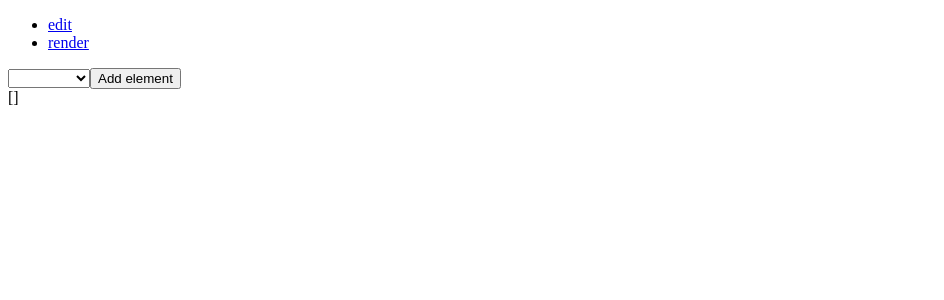
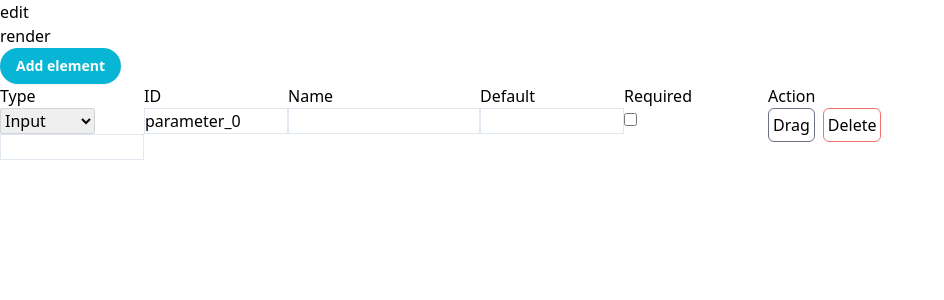
Before and after one commit to Alexpri/test-wysiwyg, a Nuxt app: page /edit in a window 1280 px wide. Both pictures are taken after a click on the button "Add element". Shown: the top 300 px of the page, without its empty margins (0-944 px from the left). Built offline with nearby package versions, Linux system fonts and the light colour scheme.

Commit message:
t-2 - update elements config

```diff
--- a/components/ConfigTable.vue
+++ b/components/ConfigTable.vue
@@ -1,13 +1,130 @@
 <template>
-  <div>
-    {{ filledItems }}
+  <div class="flex flex-col">
+    <div class="flex flex-row">
+      <div class="w-36">Type</div>
+      <div class="w-36">ID</div>
+      <div class="w-48">Name</div>
+      <div class="w-36">Default</div>
+      <div class="w-36">Required</div>
+      <div>Action</div>
+    </div>
+
+    <div v-for="item in filledItems" :key="item.id" class="flex flex-row">
+      <div class="w-36">
+        <select
+          :value="item.typeId"
+          @change="eventTypeHandler($event, item.id)"
+          name="element select"
+          id="add-new-element-select"
+          class="border rounded-sm border-gray-300 mr-2"
+        >
+          <option
+            v-for="option of selectData"
+            :key="option.id"
+            :value="option.id"
+          >
+            {{ option.title }}
+          </option>
+        </select>
+        <input
+          class="w-full border border-slate-200 placeholder-slate-400"
+          type="text"
+        />
+      </div>
+      <div class="w-36">
+        <input
+          class="w-full border border-slate-200 placeholder-slate-400"
+          :value="item.fieldId"
+          @input="eventIdHandler($event, item.id)"
+          type="text"
+        />
+      </div>
+      <div class="w-48">
+        <input
+          class="w-full border border-slate-200 placeholder-slate-400"
+          :value="item.name"
+          @input="eventNameHandler($event, item.id)"
+          type="text"
+        />
+      </div>
+      <div class="w-36">
+        <input
+          class="w-full border border-slate-200 placeholder-slate-400"
+          :value="item.name"
+          @input="eventDefaultHandler($event, item.id, item.typeId)"
+          type="text"
+        />
+      </div>
+      <div class="w-36">
+        <input
+          type="checkbox"
+          :value="item.name"
+          @input="eventRequiredHandler($event, item.id)"
+        />
+      </div>
+      <div>
+        <button class="p-1 border border-gray-500 rounded-md mr-2">Drag</button>
+        <button class="p-1 border border-red-400 rounded-md">Delete</button>
+      </div>
+    </div>
   </div>
 </template>
 
 <script setup lang="ts">
+import {
+  OptionData,
+  ELEMENT_TYPES,
+  ELEMENT_NUMBER_TYPES,
+  MainElement,
+} from '~~/types/elements'
+
 defineProps({
-  filledItems: Array<
-    DividerItem | InputNumberItem | InputTextItem | InputCheckboxItem
-  >,
+  filledItems: Array<MainElement>,
 })
+const emit = defineEmits([
+  'updateId',
+  'updateName',
+  'updateDefault',
+  'updateType',
+  'updateRequired',
+])
+
+const selectData: OptionData[] = [
+  { title: ELEMENT_TYPES.DIVIDER, id: ELEMENT_NUMBER_TYPES.DIVIDER },
+  { title: ELEMENT_TYPES.INPUT_NUMBER, id: ELEMENT_NUMBER_TYPES.INPUT_NUMBER },
+  { title: ELEMENT_TYPES.INPUT_TEXT, id: ELEMENT_NUMBER_TYPES.INPUT_TEXT },
+  {
+    title: ELEMENT_TYPES.INPUT_CHECKBOX,
+    id: ELEMENT_NUMBER_TYPES.INPUT_CHECKBOX,
+  },
+]
+
+function eventIdHandler(event: Event, id: string) {
+  emit('updateId', { value: (event.target as HTMLInputElement).value, id })
+}
+function eventNameHandler(event: Event, id: string) {
+  emit('updateName', { value: (event.target as HTMLInputElement).value, id })
+}
+
+function eventDefaultHandler(
+  event: Event,
+  id: string,
+  type: ELEMENT_NUMBER_TYPES
+) {
+  emit('updateDefault', {
+    value: (event.target as HTMLSelectElement).value,
+    id,
+    type,
+  })
+}
+
+function eventTypeHandler(event: Event, id: string) {
+  emit('updateType', { value: (event.target as HTMLSelectElement).value, id })
+}
+function eventRequiredHandler(event: Event, id: string) {
+  emit('updateRequired', {
+    value: (event.target as HTMLInputElement).checked,
+    id,
+  })
+}
 </script>
--- a/nuxt.config.ts
+++ b/nuxt.config.ts
@@ -1,4 +1,4 @@
 // https://nuxt.com/docs/api/configuration/nuxt-config
 export default defineNuxtConfig({
-
+  modules: ['@nuxtjs/tailwindcss'],
 })
--- a/package.json
+++ b/package.json
@@ -8,6 +8,7 @@
     "postinstall": "nuxt prepare"
   },
   "devDependencies": {
+    "@nuxtjs/tailwindcss": "^6.2.0",
     "@types/uuid": "^9.0.0",
     "nuxt": "3.0.0"
   },
--- a/pages/edit.vue
+++ b/pages/edit.vue
@@ -2,24 +2,23 @@
   <div>
     <section class="header-section">
       <div>
-        <select
-          v-model="selectedItemId"
-          name="element select"
-          id="add-new-element-select"
+        <button
+          class="px-4 py-2 font-semibold text-sm bg-cyan-500 text-white rounded-full shadow-sm"
+          @click="addElementButtonHandler"
         >
-          <option
-            v-for="option of selectData"
-            :key="option.id"
-            :value="option.id"
-          >
-            {{ option.title }}
-          </option>
-        </select>
-        <button @click="addElementButtonHandler">Add element</button>
+          Add element
+        </button>
       </div>
     </section>
     <section class="configuration-section">
-      <ConfigTable :filled-items="filledItems" />
+      <ConfigTable
+        :filled-items="filledItems"
+        @update-type="changeTypeHandler"
+        @update-id="changeIdHandler"
+        @update-name="changeNameHandler"
+        @update-default="changeDefaultHandler"
+        @update-required="changeRequiredHandler"
+      />
     </section>
   </div>
 </template>
@@ -27,94 +26,41 @@
 import { reactive, ref } from 'vue'
 import { v4 as uuidv4 } from 'uuid'
 import type { Ref } from 'vue'
+import {
+  MainElement,
+  UpdateIdEvent,
+  ELEMENT_NUMBER_TYPES,
+  ELEMENT_TYPES,
+  UpdateInputEvent,
+  UpdateTypeEvent,
+  UpdateRequiredEvent,
+} from '~~/types/elements'
 
-enum ELEMENT_TYPES {
-  DIVIDER = 'Divider',
-  INPUT_NUMBER = 'Number',
-  INPUT_TEXT = 'Input',
-  INPUT_CHECKBOX = 'Checkbox',
+const selectedItemId: Ref<number | undefined> = ref(undefined)
+const filledItems: Array<MainElement> = reactive([])
+const orderNumber: Ref<number> = ref(0)
+
+function addElementButtonHandler(): void {
+  filledItems.push(createInputText())
 }
 
-enum ELEMENT_NUMBER_TYPES {
-  DIVIDER = 1,
-  INPUT_NUMBER = 2,
-  INPUT_TEXT = 3,
-  INPUT_CHECKBOX = 4,
+function createInputText(): MainElement {
+  return createMainElement(
+    ELEMENT_TYPES.INPUT_TEXT,
+    ELEMENT_NUMBER_TYPES.INPUT_TEXT
+  )
 }
 
-const selectedItemId: Ref<number | undefined> = ref(undefined)
-const filledItems: Array<
-  DividerItem | InputNumberItem | InputTextItem | InputCheckboxItem
-> = reactive([])
-const orderNumber: Ref<number> = ref(0)
-
-const selectData: OptionData[] = [
-  { title: '', id: undefined },
-  { title: 'Divider', id: 1 },
-  { title: 'Number', id: 2 },
-  { title: 'Input', id: 3 },
-  { title: 'Checkbox', id: 4 },
-]
-function addElementButtonHandler(): void {
-  let newElement:
-    | DividerItem
-    | InputNumberItem
-    | InputTextItem
-    | InputCheckboxItem
-    | null = null
-  console.log(selectedItemId)
-  if (selectedItemId.value) {
-    switch (selectedItemId.value) {
-      case ELEMENT_NUMBER_TYPES.DIVIDER:
-        newElement = createDivider()
-        break
-      case ELEMENT_NUMBER_TYPES.INPUT_NUMBER:
-        newElement = createInputNumber()
-        break
-      case ELEMENT_NUMBER_TYPES.INPUT_TEXT:
-        newElement = createInputText()
-        break
-      case ELEMENT_NUMBER_TYPES.INPUT_CHECKBOX:
-        newElement = createInputCheckbox()
-        break
-      default:
-        break
-    }
-
-    if (newElement) {
-      filledItems.push(newElement)
-      selectedItemId.value = undefined
-    }
-  }
-}
-function createDivider(): DividerItem {
+function createMainElement(
+  type: ELEMENT_TYPES,
+  typeId: ELEMENT_NUMBER_TYPES
+): MainElement {
+  const order_number = generateCurrentOrder()
   return {
-    type: ELEMENT_TYPES.DIVIDER,
-    ...createMainElement(),
-  }
-}
-function createInputNumber(): InputNumberItem {
-  return {
-    type: ELEMENT_TYPES.INPUT_NUMBER,
-    ...createMainElement(),
-  }
-}
-function createInputText(): InputTextItem {
-  return {
-    type: ELEMENT_TYPES.INPUT_TEXT,
-    ...createMainElement(),
-  }
-}
-function createInputCheckbox(): InputCheckboxItem {
-  return {
-    type: ELEMENT_TYPES.INPUT_CHECKBOX,
-    ...createMainElement(),
-  }
-}
-function createMainElement(): MainElement {
-  return {
+    typeId,
     id: uuidv4(),
-    order: generateCurrentOrder(),
+    fieldId: `parameter_${order_number}`,
+    order: order_number,
     name: '',
     default: '',
     required: false,
@@ -127,4 +73,39 @@ function generateCurrentOrder(): number {
   orderNumber.value += 1
   return currentValue
 }
+
+function changeTypeHandler(event: UpdateTypeEvent): void {
+  const foundElem = filledItems.find((item) => item.id === event.id)
+  if (foundElem) {
+    foundElem.typeId = event.value
+  }
+}
+
+function changeIdHandler(event: UpdateIdEvent): void {
+  const foundElem = filledItems.find((item) => item.id === event.id)
+  if (foundElem) {
+    foundElem.fieldId = event.value
+  }
+}
+
+function changeNameHandler(event: UpdateInputEvent): void {
+  const foundElem = filledItems.find((item) => item.id === event.id)
+  if (foundElem) {
+    foundElem.name = event.value
+  }
+}
+
+function changeDefaultHandler(event: UpdateInputEvent): void {
+  const foundElem = filledItems.find((item) => item.id === event.id)
+  if (foundElem) {
+    foundElem.default = event.value
+  }
+}
+
+function changeRequiredHandler(event: UpdateRequiredEvent): void {
+  const foundElem = filledItems.find((item) => item.id === event.id)
+  if (foundElem) {
+    foundElem.required = event.value
+  }
+}
 </script>
--- /dev/null
+++ b/types/elements.ts
@@ -0,0 +1,51 @@
+export enum ELEMENT_TYPES {
+  DIVIDER = 'Divider',
+  INPUT_NUMBER = 'Number',
+  INPUT_TEXT = 'Input',
+  INPUT_CHECKBOX = 'Checkbox',
+}
+
+export enum ELEMENT_NUMBER_TYPES {
+  DIVIDER = 1,
+  INPUT_NUMBER = 2,
+  INPUT_TEXT = 3,
+  INPUT_CHECKBOX = 4,
+}
+
+export interface OptionData {
+  title: ELEMENT_TYPES
+  id: ELEMENT_NUMBER_TYPES
+}
+
+export interface MainElement {
+  typeId: ELEMENT_NUMBER_TYPES
+  order: number
+  id: string
+  fieldId: string
+  name: string
+  default: string
+  required: boolean
+}
+
+export interface UpdateIdEvent {
+  value: string
+  id: string
+  type?: ELEMENT_TYPES
+}
+
+
+export interface UpdateTypeEvent {
+  value: ELEMENT_NUMBER_TYPES
+  id: string
+  type?: ELEMENT_TYPES
+}
+
+export interface UpdateRequiredEvent {
+  value: boolean
+  id: string
+}
+
+export interface UpdateInputEvent {
+  value: string
+  id: string
+}
```
Also changed, not shown: types/elements.d.ts (deleted, +0 -28 lines), types/enums.d.ts (deleted), 1 other file (tests, documents, lock files or other folders).
